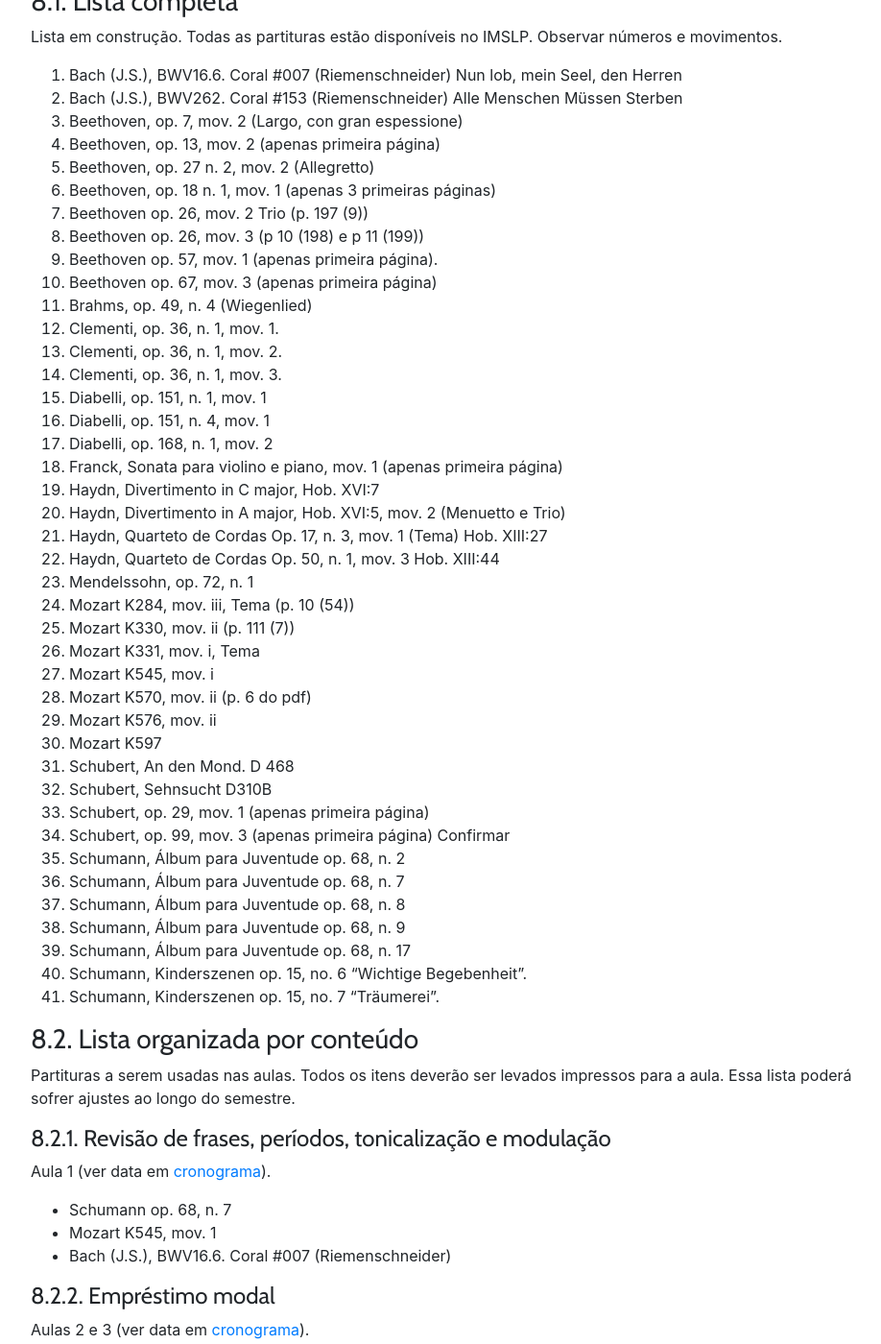
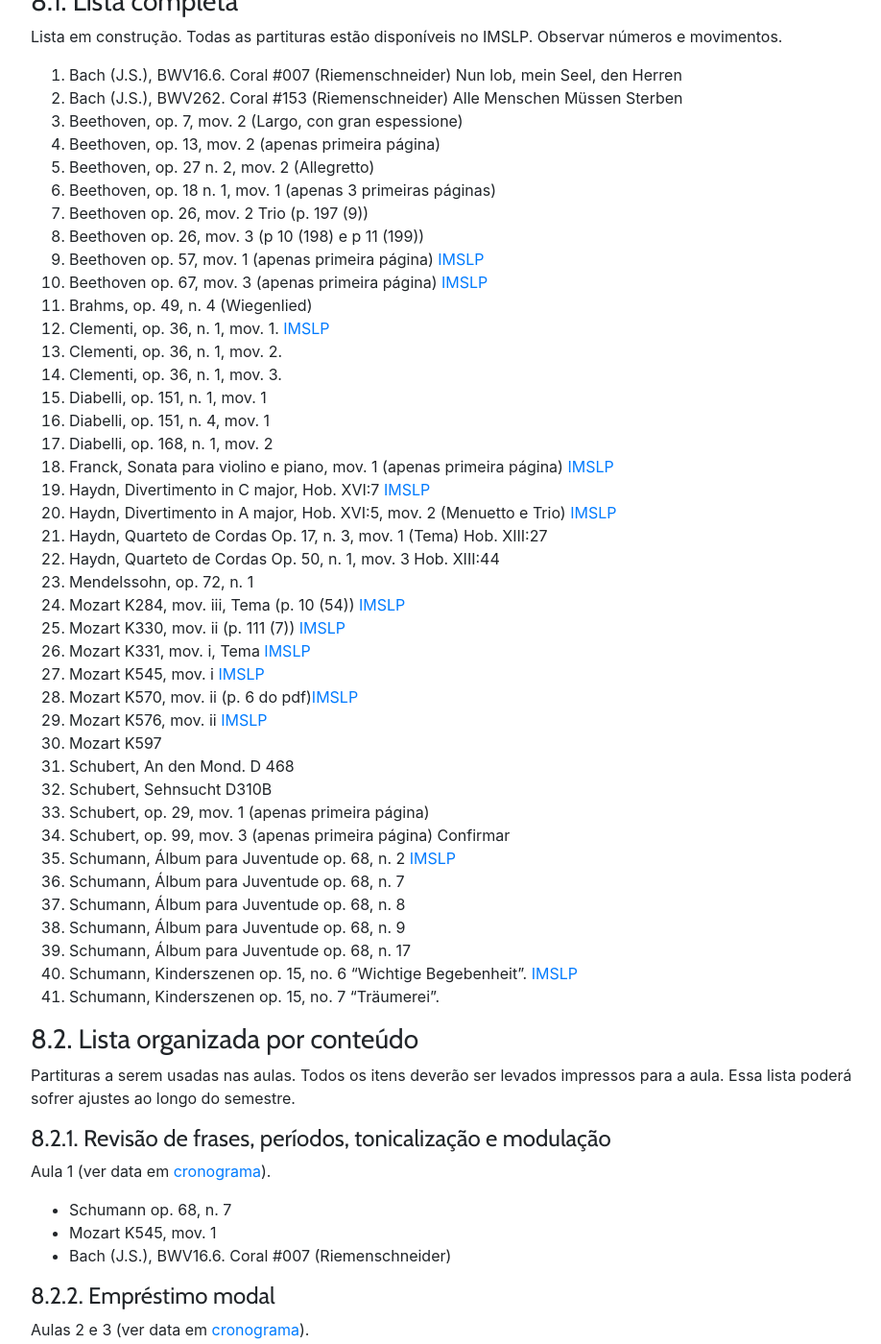
Before and after one commit to kroger/genosmus, a Jekyll site: the page built from _marcos/musa71.md, in a window 1280 px wide and 1400 px high, scrolled down 3792 px. Shown: the whole window at 96% size, without its empty margins (68-986 px from the left). Built offline with Jekyll 4.4.1, drawn with Linux system fonts in a browser that asks for light colours; nearby versions of some CDN libraries; the table of contents is made by our own code; some of the changed text lies outside the part shown.

Commit message:
Insere links IMSLP (parcial)
- Ao invés de usar o link da partitura pdf, link para o item geral

```diff
--- a/_marcos/musa71.md
+++ b/_marcos/musa71.md
@@ -142,38 +142,38 @@
 1. Beethoven, op. 18 n. 1, mov. 1 (apenas 3 primeiras páginas)
 1. Beethoven op. 26, mov. 2 Trio  (p. 197 (9))
 1. Beethoven op. 26, mov. 3 (p 10 (198) e p 11 (199))
-1. Beethoven op. 57, mov. 1 (apenas primeira página).
-1. Beethoven op. 67, mov. 3 (apenas primeira página)
+1. Beethoven op. 57, mov. 1 (apenas primeira página) [IMSLP](https://imslp.org/wiki/Piano_Sonata_No.23,_Op.57_%28Beethoven,_Ludwig_van%29)
+1. Beethoven op. 67, mov. 3 (apenas primeira página) [IMSLP](https://imslp.org/wiki/Symphony_No.5,_Op.67_%28Beethoven,_Ludwig_van%29)
 1. Brahms, op. 49, n. 4 (Wiegenlied)
-1. Clementi, op. 36, n. 1, mov. 1.
+1. Clementi, op. 36, n. 1, mov. 1. [IMSLP](https://imslp.org/wiki/6_Piano_Sonatinas,_Op.36_%28Clementi,_Muzio%29)
 1. Clementi, op. 36, n. 1, mov. 2.
 1. Clementi, op. 36, n. 1, mov. 3.
 1. Diabelli, op. 151, n. 1, mov. 1
 1. Diabelli, op. 151, n. 4, mov. 1
 1. Diabelli, op. 168, n. 1, mov. 2
-1. Franck, Sonata para violino e piano, mov. 1 (apenas primeira página)
-1. Haydn, Divertimento in C major, Hob. XVI:7
-1. Haydn, Divertimento in A major, Hob. XVI:5, mov. 2 (Menuetto e Trio)
+1. Franck, Sonata para violino e piano, mov. 1 (apenas primeira página) [IMSLP](https://imslp.org/wiki/Violin_Sonata_%28Franck,_C%C3%A9sar%29)
+1. Haydn, Divertimento in C major, Hob. XVI:7 [IMSLP](https://imslp.org/wiki/Divertimento_in_C_major,_Hob.XVI:7_(Haydn,_Joseph))
+1. Haydn, Divertimento in A major, Hob. XVI:5, mov. 2 (Menuetto e Trio) [IMSLP](https://imslp.org/wiki/Piano_Sonata_No.5%2C_Op.10_No.1_(Beethoven%2C_Ludwig_van))
 1. Haydn, Quarteto de Cordas Op. 17, n. 3, mov. 1 (Tema) Hob. XIII:27
 1. Haydn, Quarteto de Cordas Op. 50, n. 1, mov. 3 Hob. XIII:44
 1. Mendelssohn, op. 72, n. 1
-1. Mozart K284, mov. iii, Tema (p. 10 (54))
-1. Mozart K330, mov. ii (p. 111 (7))
-1. Mozart K331, mov. i, Tema
-1. Mozart K545, mov. i
-1. Mozart K570, mov. ii (p. 6 do pdf)
-1. Mozart K576, mov. ii
+1. Mozart K284, mov. iii, Tema (p. 10 (54)) [IMSLP](https://imslp.org/wiki/Piano_Sonata_No.6_in_D_major,_K.284/205b_(Mozart,_Wolfgang_Amadeus))
+1. Mozart K330, mov. ii (p. 111 (7)) [IMSLP](https://imslp.org/wiki/Piano_Sonata_No.10_in_C_major,_K.330/300h_(Mozart,_Wolfgang_Amadeus))
+1. Mozart K331, mov. i, Tema [IMSLP](https://imslp.org/wiki/Piano_Sonata_No.11_in_A_major,_K.331/300i_(Mozart,_Wolfgang_Amadeus))
+1. Mozart K545, mov. i [IMSLP](https://imslp.org/wiki/Piano_Sonata_No.16_in_C_major,_K.545_(Mozart,_Wolfgang_Amadeus))
+1. Mozart K570, mov. ii (p. 6 do pdf)[IMSLP](https://imslp.org/wiki/Piano_Sonata_No.17_in_B-flat_major,_K.570_(Mozart,_Wolfgang_Amadeus))
+1. Mozart K576, mov. ii [IMSLP](https://imslp.org/wiki/Piano_Sonata_No.18_in_D_major,_K.576_(Mozart,_Wolfgang_Amadeus))
 1. Mozart K597
 1. Schubert, An den Mond. D 468
 1. Schubert, Sehnsucht D310B
 1. Schubert, op. 29, mov. 1 (apenas primeira página)
 1. Schubert, op. 99, mov. 3 (apenas primeira página) Confirmar
-1. Schumann, Álbum para Juventude op. 68, n. 2
+1. Schumann, Álbum para Juventude op. 68, n. 2 [IMSLP](https://imslp.org/wiki/Album_f%C3%BCr_die_Jugend%2C_Op.68_(Schumann%2C_Robert))
 1. Schumann, Álbum para Juventude op. 68, n. 7
 1. Schumann, Álbum para Juventude op. 68, n. 8
 1. Schumann, Álbum para Juventude op. 68, n. 9
 1. Schumann, Álbum para Juventude op. 68, n. 17
-1. Schumann, Kinderszenen op. 15, no. 6 "Wichtige Begebenheit".
+1. Schumann, Kinderszenen op. 15, no. 6 "Wichtige Begebenheit". [IMSLP](https://imslp.org/wiki/Kinderszenen,_Op.15_(Schumann,_Robert))
 1. Schumann, Kinderszenen op. 15, no. 7 "Träumerei".
 
 ### 8.2. Lista organizada por conteúdo
@@ -386,6 +386,8 @@
 - [Conteúdo Programático aprovado pelo Departamento de Música](http://dmusufba.com/docs/conteudos/pdf/MUSA71%20LEM%20III.pdf)
 - [Departamento de Música da UFBA](http://dmusufba.com)
 - [Resoluções de baixos e cantos dados em vídeo](https://invidious.private.coffee/playlist?list=PLTuRmdq29AClW1du2AK_o9p7_3BazuYDn). Se o link não funcionar, buscar no [Individious](https://farside.link/invidious)
+- [IMSLP, sonatas de Haydn](https://imslp.org/wiki/Piano_Sonatas_(Haydn,_Joseph))
+- [IMSLP, sonatas de Mozart](https://imslp.org/wiki/19_Sonatas_for_the_Piano_(Mozart,_Wolfgang_Amadeus))
 
 ## 12. Comunicação com o professor
 
```
